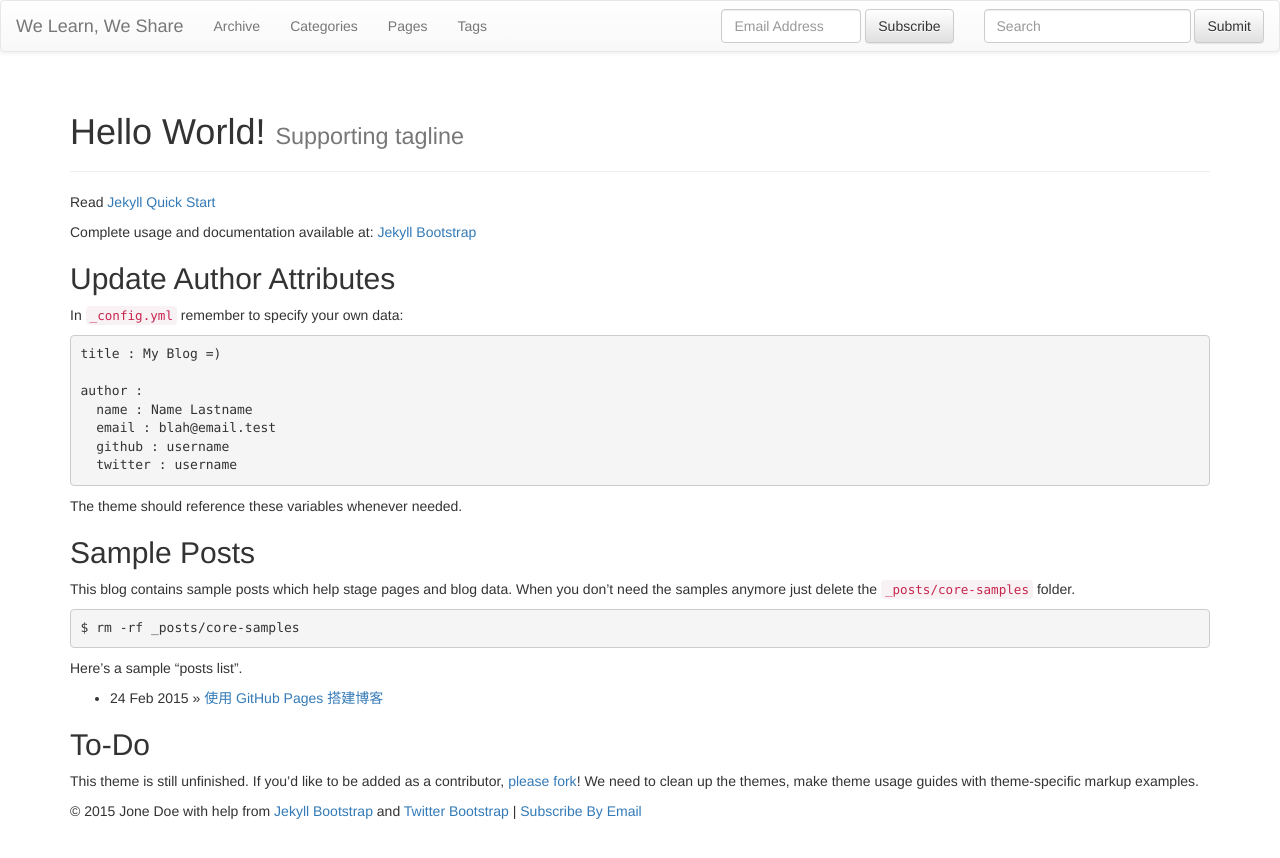
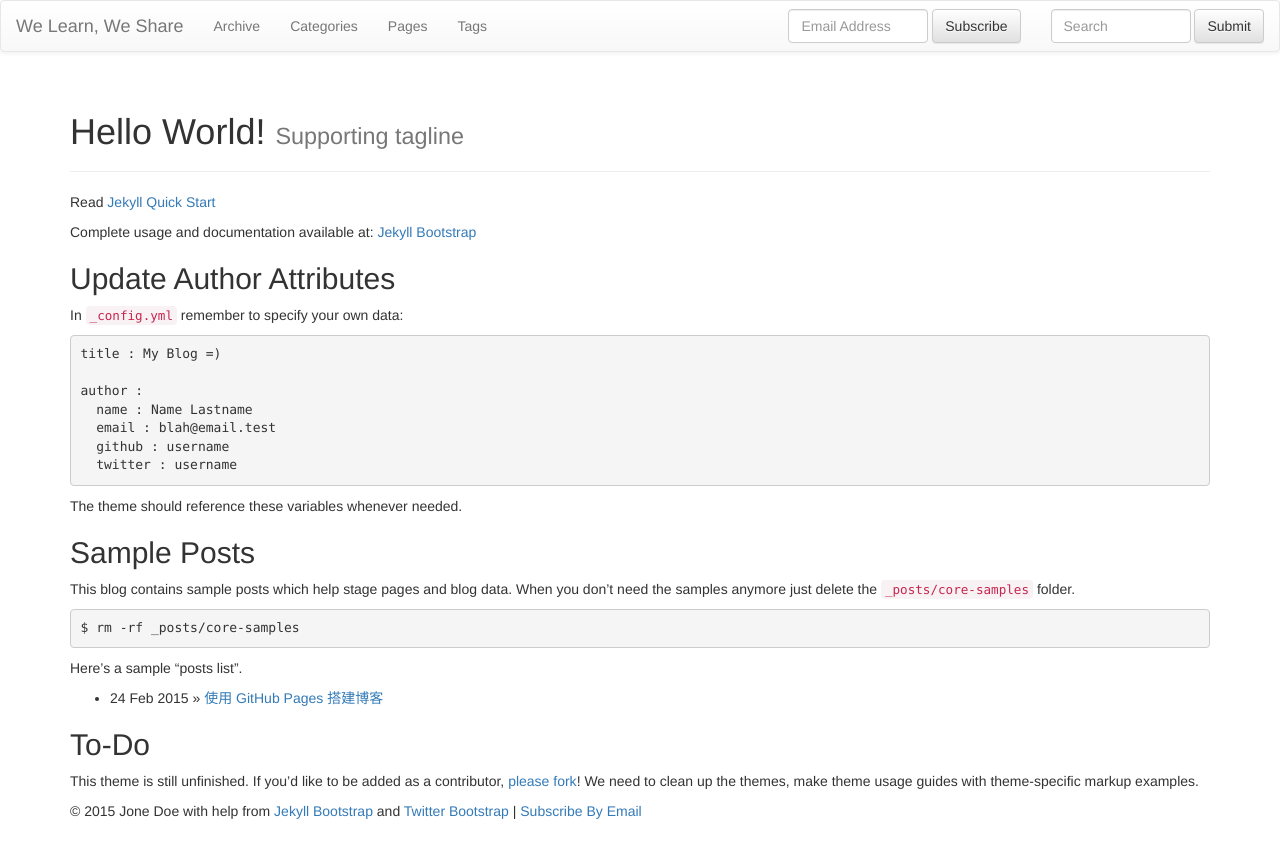
Before and after one commit to gfwthesourceofevil/gfwthesourceofevil.github.io, a Jekyll site: the page built from index.md, in a window 1280 px wide. Shown: the top 858 px of the page. Built offline with Jekyll 4.4.1, drawn with Linux system fonts in a browser that asks for light colours; nearby versions of some CDN libraries; library files that are not in the unit come from our copies.

Commit message:
subscription

```diff
--- a/_includes/themes/bootstrap-3/default.html
+++ b/_includes/themes/bootstrap-3/default.html
@@ -65,7 +65,7 @@
           </ul>
           <form class="navbar-form navbar-right" role="search">
             <div class="form-group">
-              <input type="text" class="form-control" placeholder="Search">
+              <input type="text" class="form-control" placeholder="Search" style="width:140px" >
             </div>
             <button type="submit" class="btn btn-default">Submit</button>
           </form>
```
